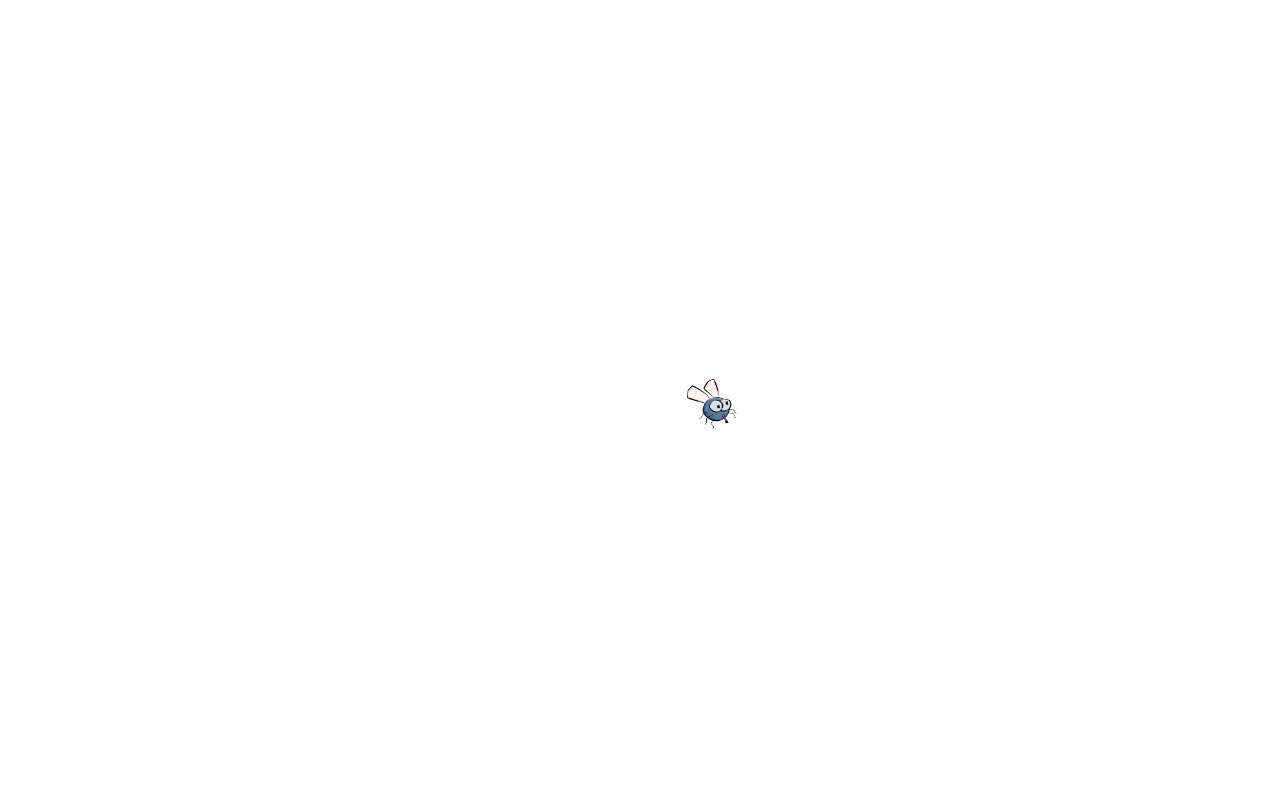
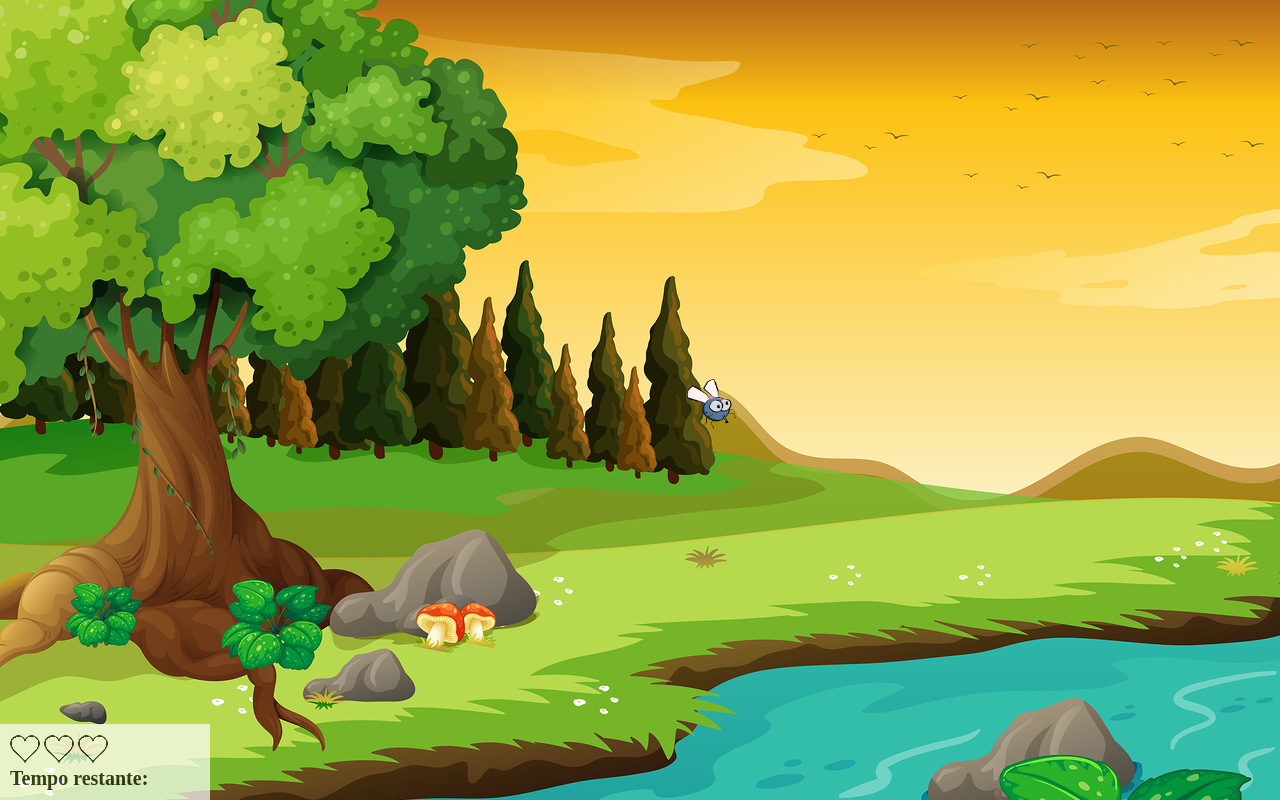
Before and after one commit to carlosgomes1/project-game-mata-mosquito, a plain HTML site: page app.html in a window 1280 px wide. Drawn offline with Linux system fonts and the light colour scheme.

Commit message:
Cenário OK (background, painel, pontos de vida e cronômetro)

```diff
--- a/app.html
+++ b/app.html
@@ -9,6 +9,17 @@
 </head>
 <body onresize="ajustarTamanhoJogo()">
 
+    <div class="painel">
+        <div class="vidas">
+            <img src="imagens/coracao_vazio.png">
+            <img src="imagens/coracao_vazio.png">
+            <img src="imagens/coracao_vazio.png">
+        </div>
+        <div class="cronometro">
+            Tempo restante:
+        </div>
+    </div>
+
     <script src="game.js"></script>
 </body>
 </html>
--- a/style.css
+++ b/style.css
@@ -1,3 +1,9 @@
+body {
+    background-image: url(imagens/bg.jpg);
+    background-repeat: no-repeat;
+    background-size: cover;
+}
+
 .mosquito0 {
     width: 50px;
     height: 50px;
@@ -20,3 +26,24 @@
 .ladoB {
     transform: scaleX(-1);
 }
+
+.painel {
+    position: absolute;
+    width: 190px;
+    padding: 10px;
+    bottom: 0;
+    left: 0;
+    border-top: solid 1px #fff;
+    background-color: #fff;
+    opacity: 0.7;
+}
+
+.vidas {
+    float: left;
+}
+
+.cronometro {
+    float: left;
+    font-size: 20px;
+    font-weight: bold;
+}
```
